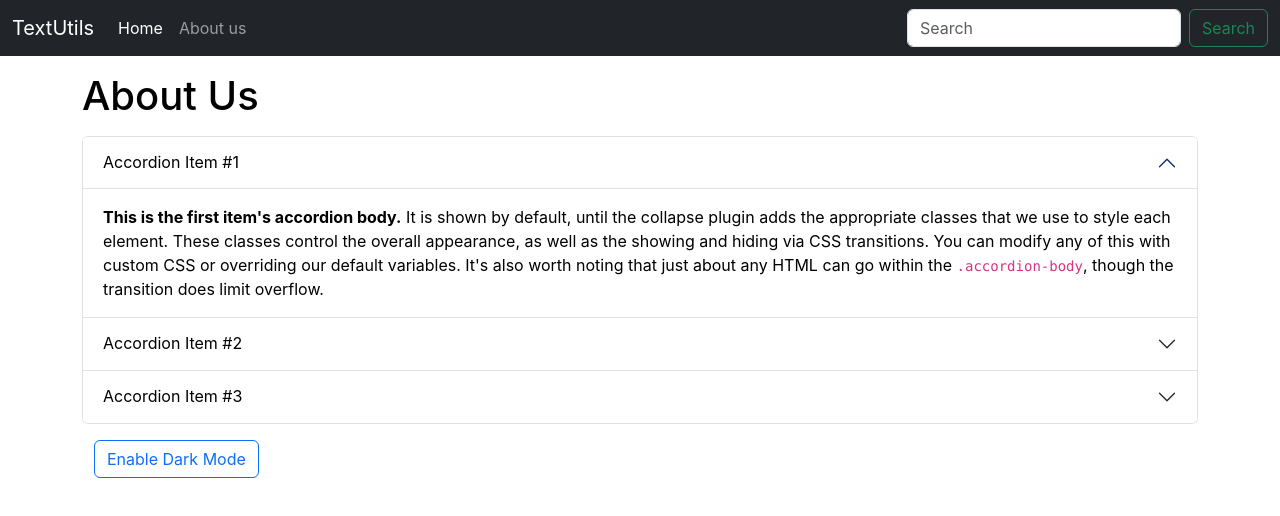
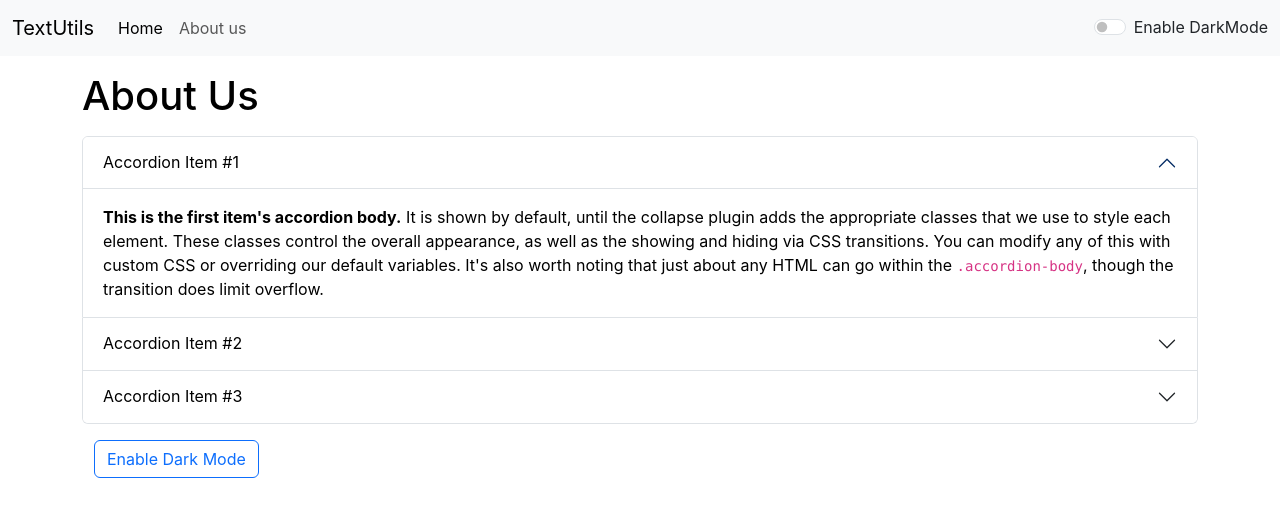
Before and after one commit to subodhkute1843/TextUtilsByHarry, a React (Create React App) app: page / in a window 1280 px wide. Shown: the top 516 px of the page. Built offline with nearby package versions, Linux system fonts and the light colour scheme.

Commit message:
added toggle button to navbar for dark mod

```diff
--- a/src/App.js
+++ b/src/App.js
@@ -3,12 +3,19 @@
 import Navbar from './Components/Navbar';
 import TextForm from './Components/TextForm';
 import About from './Components/About';
+import React, {useState} from 'react'
 
 function App() {
+  const [mode, setMode] = useState('light') //wheather dark mode is enabled or not
+
+  const toggleMode = () => {
+    const newMode = mode === 'light' ? 'dark' : 'light';
+    setMode(newMode);
+  }
 
   return (
     <>
-      <Navbar title="TextUtils" aboutText="About us" />
+      <Navbar title="TextUtils" aboutText="About us" mode = {mode} toggleMode={toggleMode}/>
       <div className="container my-3">
         {/* <TextForm heading = "enter the text to analyze"/> */}
       </div>
--- a/src/Components/Navbar.js
+++ b/src/Components/Navbar.js
@@ -2,9 +2,12 @@
 import PropTypes from 'prop-types'
 
 export default function Navbar(props) {
+
+  const textMode = props.mode === 'dark' ? 'light' : 'dark';
+
   const [searchInput, setSearchInput] = useState('');
   return (
-    <nav className="navbar navbar-expand-lg navbar-dark bg-dark">
+    <nav className={`navbar navbar-expand-lg navbar-${props.mode} bg-${props.mode}`}>
     <div className="container-fluid">
       <a className="navbar-brand" href="/">{props.title}</a>
       <button className="navbar-toggler" type="button" data-bs-toggle="collapse" data-bs-target="#navbarSupportedContent" aria-controls="navbarSupportedContent" aria-expanded="false" aria-label="Toggle navigation">
@@ -19,11 +22,15 @@
             <a className="nav-link" href="/">{props.aboutText}</a>
           </li>
         </ul>
-        <form className="d-flex" role="search">
+        {/* <form className="d-flex" role="search">
           <input className="form-control me-2" type="search" placeholder="Search" aria-label="Search"
                   value={searchInput}/>
           <button className="btn btn-outline-success" type="submit">Search</button>
-        </form>
+        </form> */}
+        <div className={`form-check form-switch text-${textMode}`}>
+          <input className="form-check-input" onClick={props.toggleMode} type="checkbox" role="switch" id="flexSwitchCheckDefault"/>
+          <label className="form-check-label" for="flexSwitchCheckDefault">Enable DarkMode</label>
+        </div>
       </div>
     </div>
   </nav>
```
